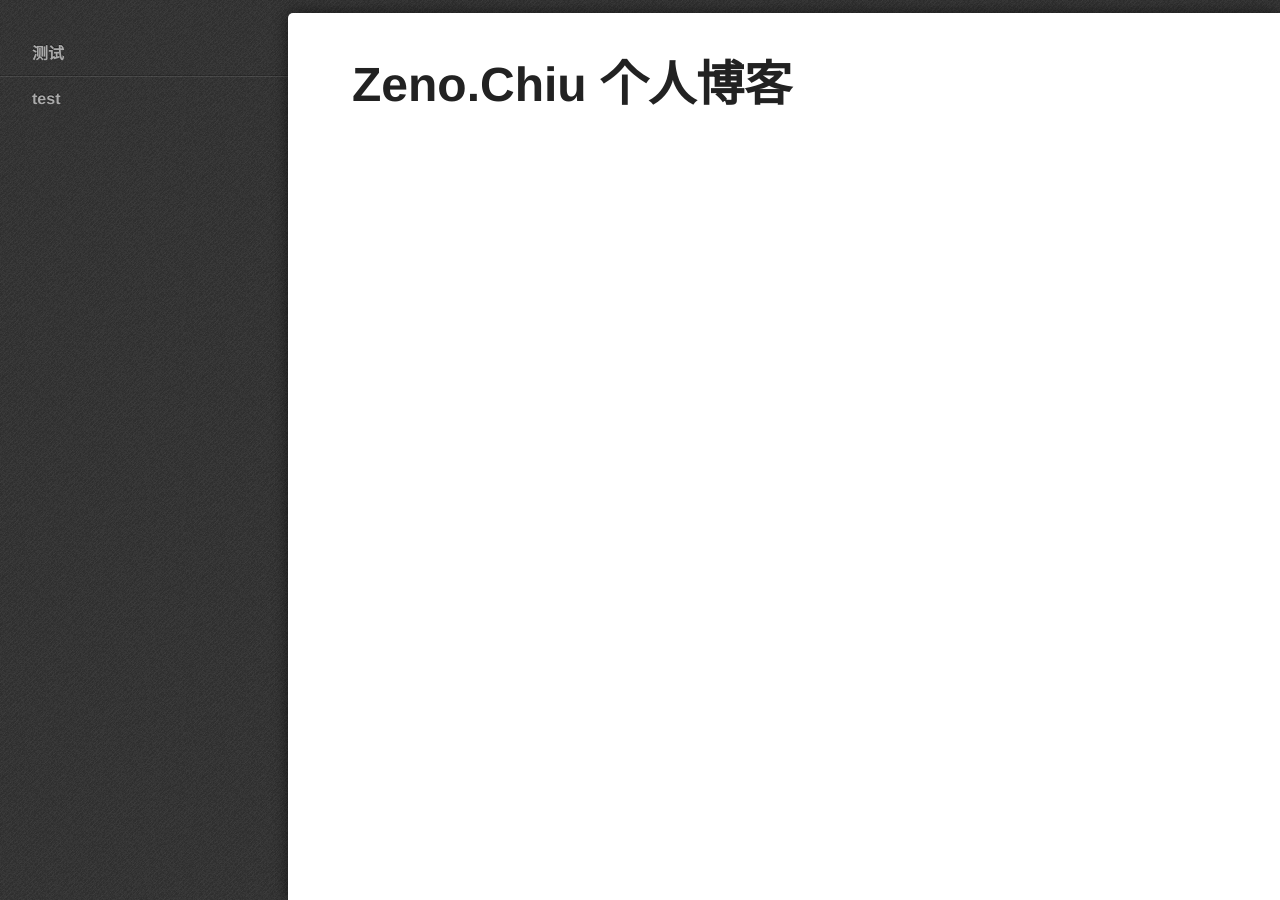
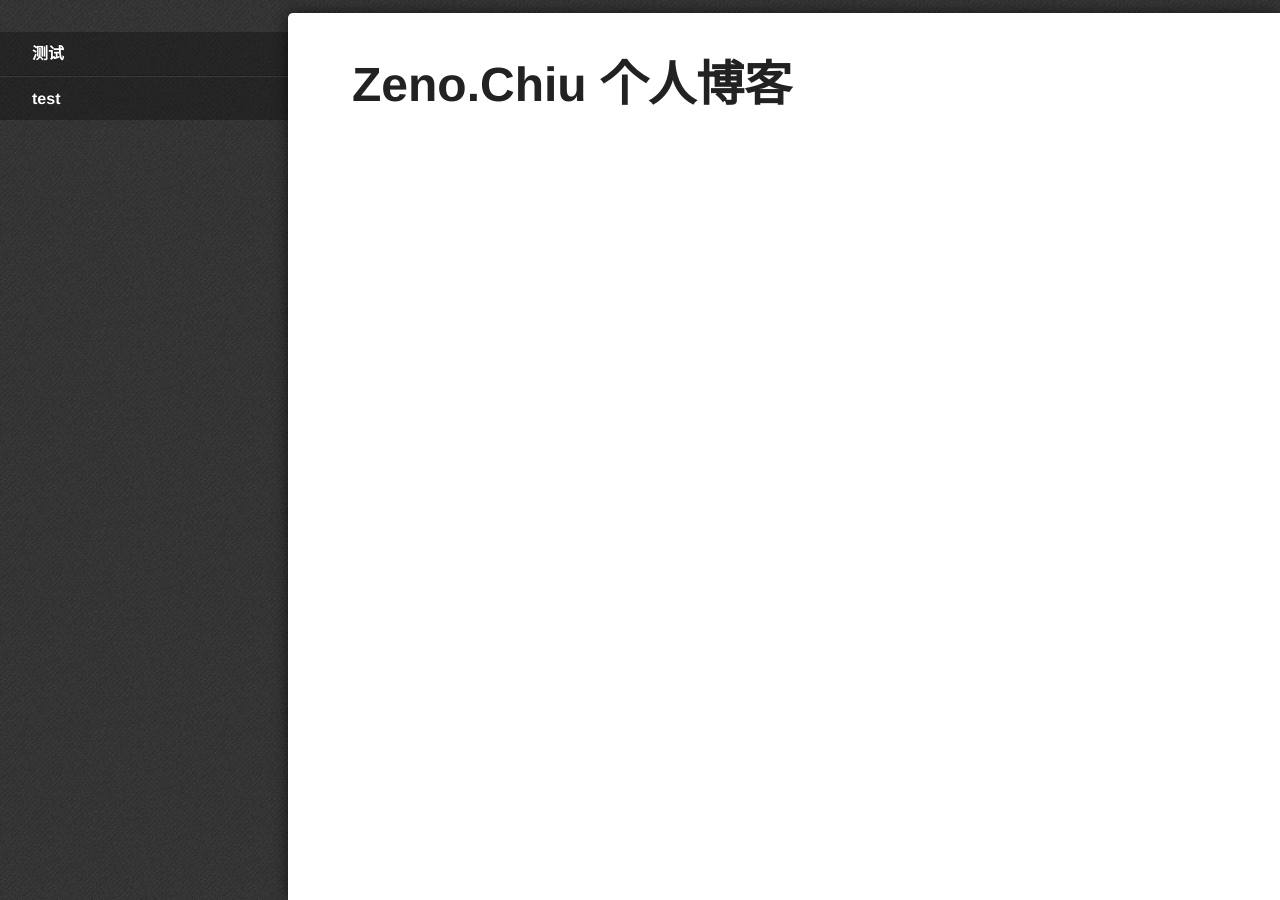
Before and after one commit to ZenoChiu/ZenoChiu.github.io, a Jekyll site: the page built from index.html, in a window 1280 px wide. Built offline with Jekyll 4.4.1, drawn with Linux system fonts in a browser that asks for light colours; some web fonts are replaced.

```diff
--- a/_includes/header.html
+++ b/_includes/header.html
@@ -1,7 +1,7 @@
 <div role="navigation" id="foo" class="nav-collapse">
     <ul>
         {% for category in site.categories %}
-        <li><a href="/category/{{category | first}}">{{category | first}}</a></li>
+        <li class="active"><a href="/category/{{category | first}}">{{category | first}}</a></li>
         {% endfor %}
     </ul>
 </div>
```
